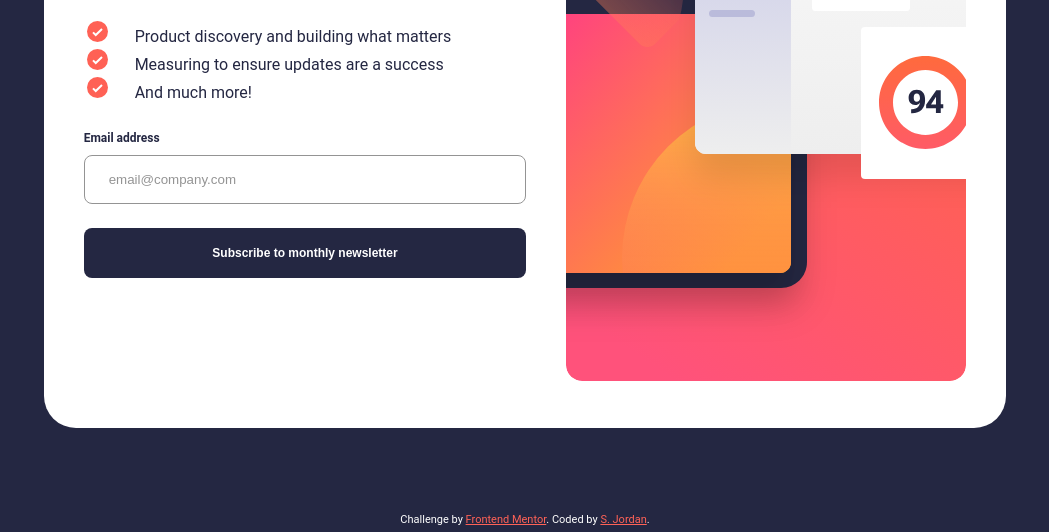
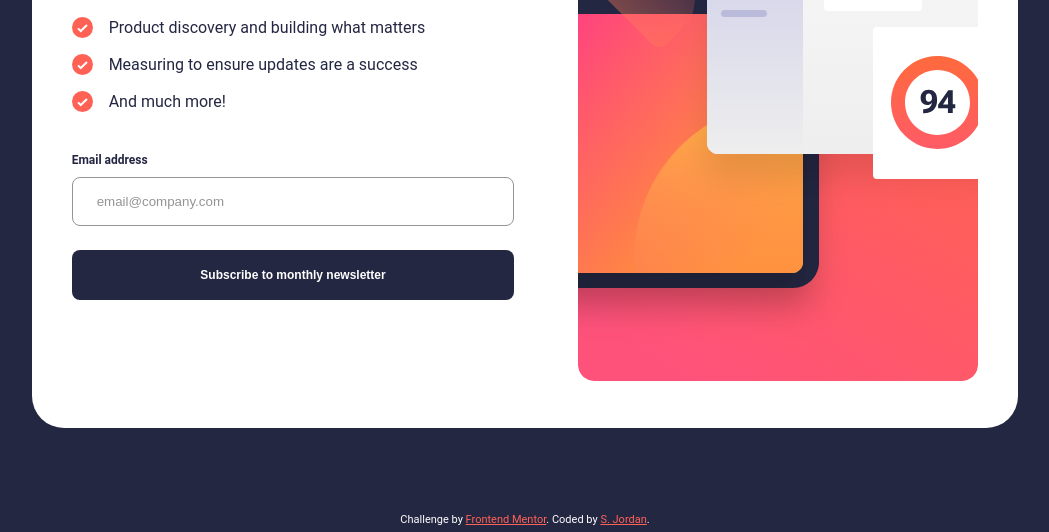
Before and after one commit to curricle/Newsletter-Sign-up-Form, a plain HTML site: page index.html in a window 1280 px wide. Shown: the part 332-864 px from the top of the page, without its empty margins (115-1164 px from the left). Drawn offline with Linux system fonts and the light colour scheme.

Commit message:
Adjust HTML structure; adjust styling accordingly

```diff
--- a/index.html
+++ b/index.html
@@ -14,13 +14,16 @@
 
     <!-- Sign-up form start -->
     <main>
+
+      <article id="article__form">
+
           <picture>
             <source media="(min-width: 769px)" srcset="./assets/images/illustration-sign-up-desktop.svg">
             <source media="(max-width: 768px)" srcset="./assets/images/illustration-sign-up-mobile.svg">
             <img src="./assets/images/illustration-sign-up-mobile.svg" alt="Sign-up illustration"/>
           </picture>
 
-      <article id="article__form">
+          <section>
             <header>
               <h1>Stay updated!</h1>
             </header>
@@ -40,8 +43,8 @@
 
               <button type="submit">Subscribe to monthly newsletter</button>
             </form>
-
             <!-- Sign-up form end -->
+          </section>
 
       </article>
 
--- a/styles.scss
+++ b/styles.scss
@@ -22,8 +22,6 @@ body {
 
 main {
     background: white;
-    display: flex;
-    flex-direction: column;
 }
 
 picture img {
@@ -59,13 +57,18 @@ h1 {
 ul {
 
     list-style-type: none;
-    margin-left: $spacing-300;
+    display: flex;
+    flex-direction: column;
+    gap: $spacing-100;
+    justify-content: center;
 
     li {
-        padding-left: 27px;
+        gap: $spacing-200;
+        display: flex;
 
-        &::marker {
+        &::before {
             content: url('./assets/images/icon-list.svg');
+            margin-top: 1px;
         }
     }
 }
@@ -146,7 +149,6 @@ form {
         border-radius: $spacing-400;
         padding: $spacing-500;
         margin: 80px;
-        gap: 40px;
     }
     article {
         padding: 0;
@@ -166,10 +168,16 @@ form {
         align-items: center;
         justify-content: center;
     }
-    main {
+    article {
         flex-direction: row-reverse;
         align-items: center;
         justify-content: center;
+        gap: $spacing-800;
+    }
+    section {
+        gap: $spacing-400;
+        display: flex;
+        flex-direction: column;
     }
     picture {
         height: 100%;
```
Also changed, not shown: styles.css, 1 other file. Lines whose indentation alone changed are shown as unchanged.
